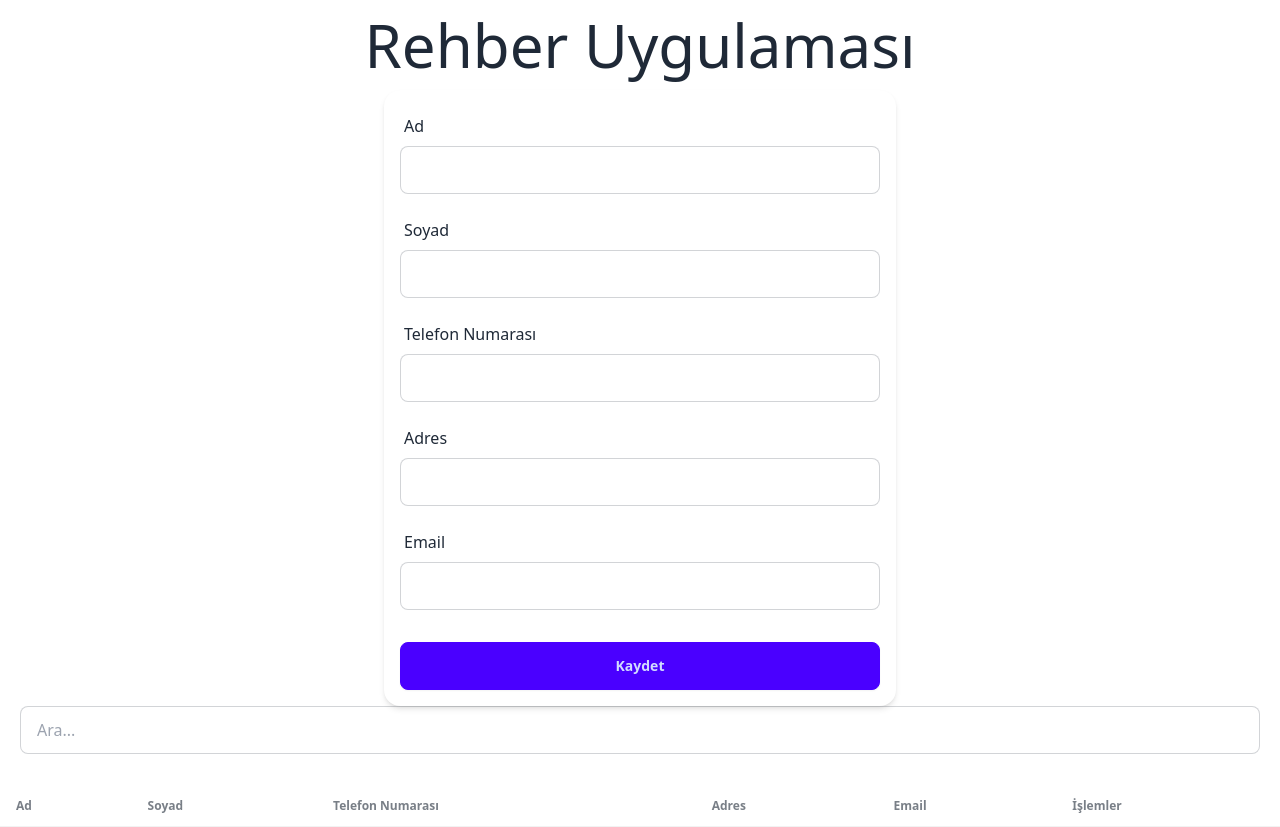
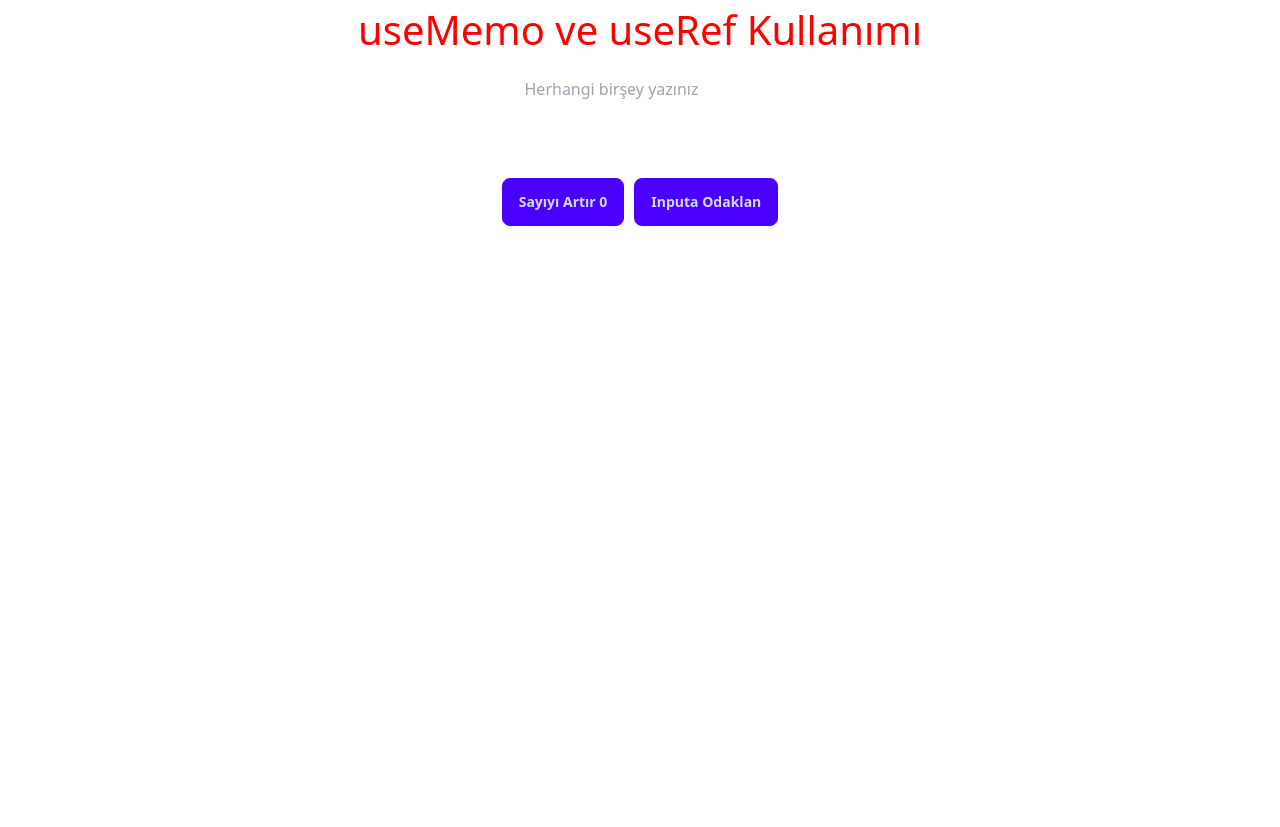
Before and after one commit to sevmezabdullah/first-react-app, a React (Vite) app: page / in a window 1280 px wide. After the commit the page ends 800 px from the top, so only its background shows below. Built offline with nearby package versions, Linux system fonts and the light colour scheme.

Commit message:
useRef ve useMemo tamamlandı

```diff
--- a/src/App.jsx
+++ b/src/App.jsx
@@ -1,90 +1,88 @@
-
-import { useEffect, useState } from 'react'
-import ContactForm from './components/ContactForm';
-import ContactList from './components/ContactList';
-import SearchBox from './components/SearchBox';
+import { useMemo } from "react";
+import { useRef, useState } from "react";
 
 
 // Rehber Uygulaması
 const App = () => {
-  //formik - formlardaki olayları dinleyip verileri kontrol eder.
+  // useRef -
 
-  //yup - veri validasyonu yapar.
+  // deprecated - kullanımdan kaldırıldı. React 19 ile kullanımdan kaldırıldı.
+  //  Performans optimizasyonu için kullanılır. Ağır işlemleri ihtiyaç olduğunda 1 kere yapar. Ve daha sonra ön belleğe alır.
+  // Doğru kullanılmazsa daha çok performans problemi yaratabilirler.
+
+  // Bir fonksiyonumuz var. Ve bu fonksiyon ram de 20 mb kaynak tüketiyor.
+  // Her fonksiyon useMemo ve useCallback olarak tanımlanırsa bu sefer de ram de ciddi kaynak tüketebilir.
+  // useMemo ve useCallback -
 
 
-  // Contact State
-  const [contacts, setContacts] = useState([]);
-  const [baseList, setBaseList] = useState([]);
-  const [editIndex, setEditIndex] = useState(null);
-  const [searchValue, setSearchValue] = useState('');
+  const [text, setText] = useState("");
+  const [count, setCount] = useState(0);
 
 
-  useEffect(() => {
-    filterContacts(searchValue)
+  const inputRef = useRef()
 
-    if (searchValue === '') {
-      setContacts(baseList)
-    }
-  }, [searchValue])
+  const expensiveResult = useMemo(() => expensiveCalculation(text), [text])
 
 
-  const filterContacts = (value) => {
-    setContacts(contacts.filter((contact) => contact.firstName.toLowerCase().includes(value.toLowerCase())))
+  function expensiveCalculation(text) {
+    console.log("Expensive Calculation : ", text);
+    let result = "";
+
+    // 1000000 tane islem
+    for (let i = 0; i < 1000000; i++) {
+      result = `${text} ${i}`
+    }
+    return result;
   }
 
-  const handleSubmit = (values, { resetForm }) => {
-    //  console.table(values);
 
-    //Eğer güncelleme yapılırsa
-    if (editIndex !== null) {
-      const updatedContacts = [...contacts];
-      updatedContacts[editIndex] = values
-      setContacts(updatedContacts);
-      setEditIndex(null);
-    }
-    // Eğer ekleme yapılırsa
-    else {
-      setContacts([...contacts, values]);
-      setBaseList([...contacts, values]);
-    }
+  const handleChange = (e) => {
+    setText(e.target.value)
 
-    resetForm();
   }
-  const handleDelete = (index) => {
-    setContacts(contacts.filter((_, i) => i !== index));
-  }
-  const handleEdit = (index) => {
-    setEditIndex(index);
+
+
+  const focusInput = () => {
+
+    inputRef.current.focus();
   }
 
 
   return (
     <>
 
-      <div className='bg-base-100'>
-        <div>
-          <h1 style={{ fontSize: "60px" }} className='text-center '>Rehber Uygulaması</h1>
-        </div>
+      <div>
 
+        <h1 style={{
+          color: "red",
+          fontSize: "40px",
+          textAlign: "center"
+        }}>useMemo ve useRef Kullanımı</h1>
 
-        {/* initialValues %99 boş geçilir. %1 ihtimal dolu başlamasını isterler*/}
-        <ContactForm initialValues={{
-          firstName: '',
-          lastName: '',
-          phoneNumber: '',
-          adress: '',
-          email: '',
-        }} onSubmit={handleSubmit} />
+        <input style={{
+          border: "1px solid white",
+          borderRadius: "10px",
+        }} placeholder="Herhangi birşey yazınız" className="form-control p-4 mx-auto" type="text" onChange={handleChange} value={text} ref={inputRef} />
+        <p style={{
+          color: "white",
+          fontSize: "40px",
+          textAlign: "center"
+        }}>Maliyetli işlemin sonucu : {expensiveResult}</p>
 
 
 
-        <SearchBox setValue={setSearchValue} value={searchValue} />
-        <div className='mt-8'>
-          <ContactList contactList={contacts} onDelete={handleDelete} onEdit={handleEdit} />
+
+
+        <div style={{
+          display: "flex",
+          justifyContent: "center",
+          alignItems: "center",
+          gap: "10px"
+        }}>
+          <button onClick={() => setCount(count + 1)} className="btn btn-primary">Sayıyı Artır {count}</button>
+          <button className="btn btn-primary" onClick={focusInput} type="button">Inputa Odaklan</button>
         </div>
-
       </div>
-
 
 
 
```
